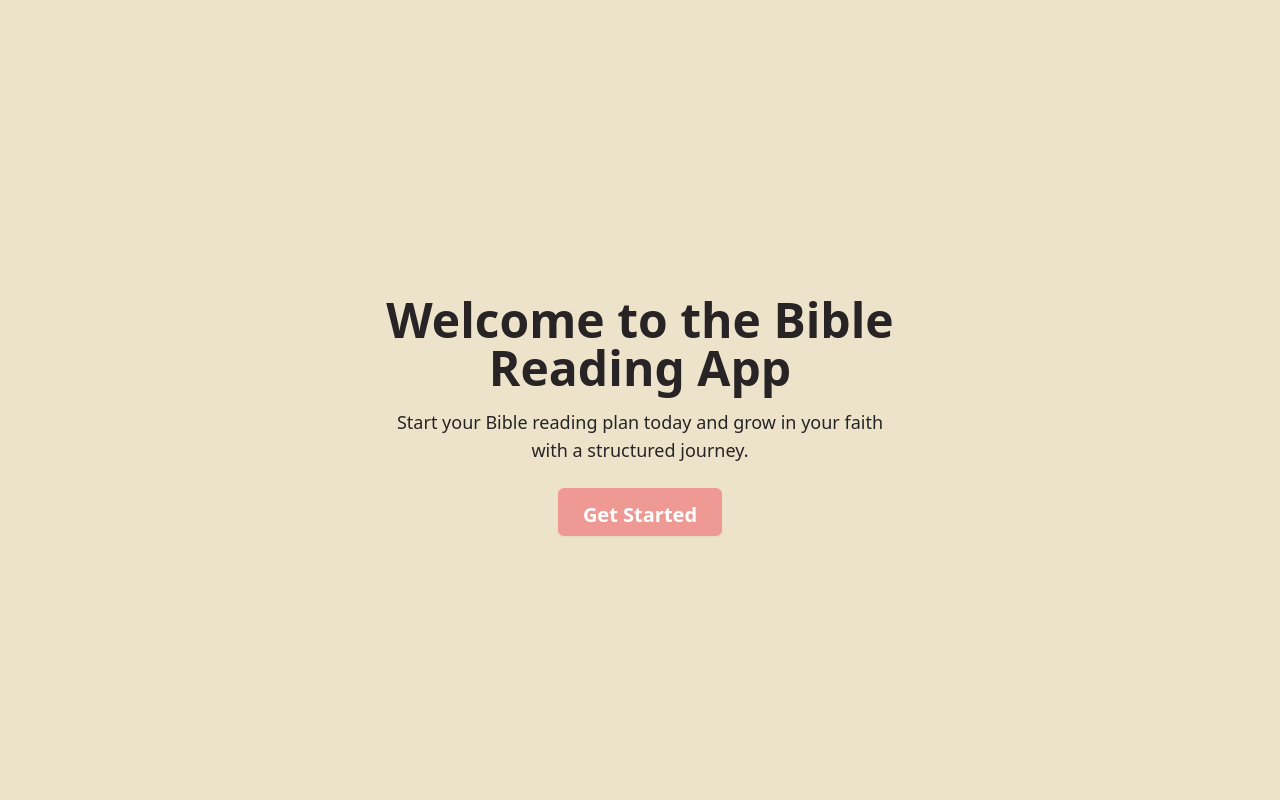
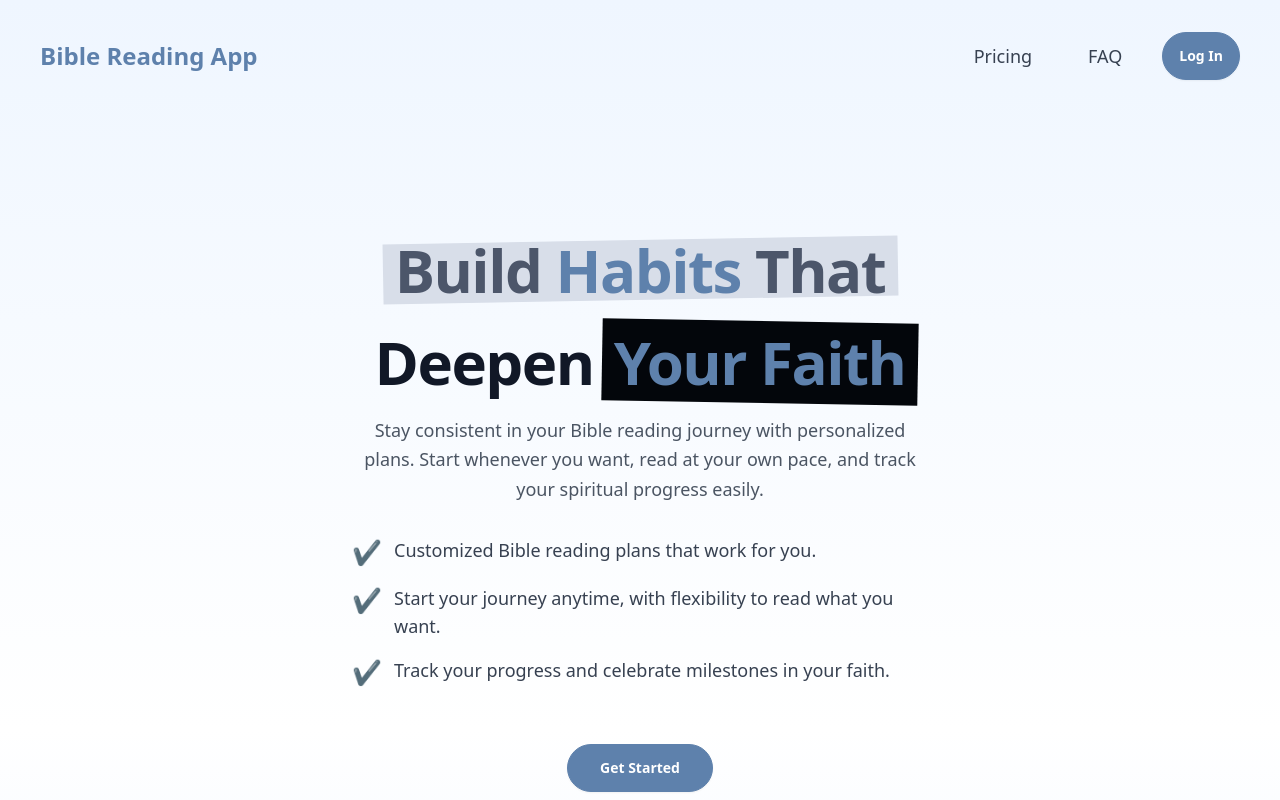
Before and after one commit to bschm0622/bible-app, a Next.js app: page / in a window 1280 px wide. Shown: the top 800 px of the page. Built offline with nearby package versions, Linux system fonts and the light colour scheme.

Commit message:
stylistic changes - nord theme (#19)
* stylistic changes - nord theme

* more ui changes- fine grained

* few more small cosmetic changes

* cosmetic updates on plans/create

```diff
--- a/src/app/globals.css
+++ b/src/app/globals.css
@@ -16,8 +16,9 @@ main {
 
 
 body {
-  @apply bg-base-100 text-base-content font-sans;
+  @apply bg-white text-base-content font-sans;
 }
+
 
 /* Add custom styles after the existing Tailwind configuration */
 
--- a/src/app/layout.tsx
+++ b/src/app/layout.tsx
@@ -12,9 +12,13 @@ export default function RootLayout({
 }) {
   return (
     <html lang="en">
-      <body>
-        {/* Page Content */}
-        <main className="container mx-auto p-4">{children}</main>
+      <head>
+        <meta charSet="UTF-8" />
+        <meta name="viewport" content="width=device-width, initial-scale=1.0" />
+        <title>{metadata.title}</title>
+      </head>
+      <body className="bg-white text-gray-900"> {/* Apply no background here */}
+        {children}
       </body>
     </html>
   );
--- a/src/app/page.tsx
+++ b/src/app/page.tsx
@@ -1,19 +1,102 @@
-import Link from 'next/link';
+import Link from "next/link";
 
 export default function LandingPage() {
   return (
-    <div className="hero min-h-screen">
-      <div className="hero-content text-center">
-        <div className="max-w-lg">
-          <h1 className="text-5xl font-bold mb-4">Welcome to the Bible Reading App</h1>
-          <p className="mb-6 text-lg">Start your Bible reading plan today and grow in your faith with a structured journey.</p>
+    <div className="bg-gradient-to-b from-blue-50 via-white to-blue-100 min-h-screen">
+      {/* Navbar */}
+      <nav className="navbar bg-transparent top-0 left-0 w-full z-50 shadow-none">
+        <div className="container mx-auto flex justify-between items-center px-8 py-6">
+          <Link href="/" className="text-2xl font-semibold text-primary">
+            Bible Reading App
+          </Link>
+          <div className="flex items-center gap-6">
+            <ul className="menu menu-horizontal p-0 space-x-6 text-lg">
+              <li>
+                <a href="#pricing" className="text-gray-700 hover:text-primary">
+                  Pricing
+                </a>
+              </li>
+              <li>
+                <a href="#faq" className="text-gray-700 hover:text-primary">
+                  FAQ
+                </a>
+              </li>
+            </ul>
+            <Link href="/login">
+              <button className="btn btn-primary rounded-full text-white hover:bg-primary-focus transition duration-300">
+                Log In
+              </button>
+            </Link>
+          </div>
+        </div>
+      </nav>
+
+      {/* Hero Section */}
+      <section className="flex flex-col items-center justify-center max-w-7xl mx-auto text-center py-32 px-8">
+        <div className="lg:w-1/2">
+          <h1 className="font-extrabold text-4xl lg:text-6xl tracking-tight flex flex-col gap-4 items-center">
+            <span className="relative">
+              <span className="absolute bg-neutral-content -left-2 -top-1 -bottom-1 -right-2 md:-left-3 md:-top-0 md:-bottom-0 md:-right-3 -rotate-1"></span>
+              <span className="text-neutral relative">
+                Build <span className="relative text-primary">Habits</span> That
+              </span>
+            </span>
+            <span className="whitespace-nowrap relative mt-4">
+              <span className="mr-3 sm:mr-4 md:mr-5">Deepen</span>
+              <span className="relative whitespace-nowrap">
+                <span className="absolute bg-primary-content -left-2 -top-1 -bottom-1 -right-2 md:-left-3 md:-top-0 md:-bottom-0 md:-right-3 rotate-1"></span>
+                <span className="relative text-primary">Your Faith</span>
+              </span>
+            </span>
+          </h1>
+
+
+          <p className="text-lg text-gray-600 mb-8 max-w-xl mx-auto leading-relaxed mt-6">
+            Stay consistent in your Bible reading journey with personalized plans. Start whenever you want, read at your own pace, and track your spiritual progress easily.
+          </p>
+
+          <ul className="list-none text-left max-w-xl mx-auto text-lg mb-8 space-y-4 text-gray-700">
+            <li className="flex items-start">
+              <span className="text-primary text-2xl mr-3">✔</span>
+              <span>Customized Bible reading plans that work for you.</span>
+            </li>
+            <li className="flex items-start">
+              <span className="text-primary text-2xl mr-3">✔</span>
+              <span>Start your journey anytime, with flexibility to read what you want.</span>
+            </li>
+            <li className="flex items-start">
+              <span className="text-primary text-2xl mr-3">✔</span>
+              <span>Track your progress and celebrate milestones in your faith.</span>
+            </li>
+          </ul>
+
           <Link href="/login">
-            <button className="btn btn-primary text-white py-3 px-6 rounded-md text-xl">
+            <button className="btn btn-primary px-8 py-3 rounded-full text-white hover:bg-primary-focus transition duration-300 mt-6">
               Get Started
             </button>
           </Link>
         </div>
-      </div>
+      </section>
+
+
+
+      {/* Pricing Section */}
+      <section id="pricing" className="bg-white py-16 px-8 text-center">
+        <h2 className="text-4xl font-bold text-primary mb-6">Pricing</h2>
+        <p className="text-lg text-gray-700 max-w-3xl mx-auto">
+          Simple, affordable pricing for all types of Bible readers. Choose a plan that fits your pace and journey.
+        </p>
+        <p className="text-sm text-gray-500 mt-4">Details coming soon...</p>
+      </section>
+
+      {/* FAQ Section */}
+      <section id="faq" className="bg-gray-50 py-16 px-8 text-center">
+        <h2 className="text-4xl font-bold text-primary mb-6">Frequently Asked Questions</h2>
+        <p className="text-lg text-gray-700 max-w-3xl mx-auto">
+          Got questions? We’ve got answers. Here’s a quick guide to get you started.
+        </p>
+        <p className="text-sm text-gray-500 mt-4">FAQ content coming soon...</p>
+      </section>
     </div>
   );
 }
--- a/src/components/LogoutButton.tsx
+++ b/src/components/LogoutButton.tsx
@@ -38,7 +38,7 @@ export default function LogoutButton() {
     <button
       onClick={handleSignOut}
       disabled={isLoading}
-      className="px-4 py-2 rounded-md bg-red-600 text-white hover:bg-red-700 disabled:opacity-50"
+      className="btn btn-base-300 w-full md:w-auto px-6 py-3 rounded-lg text-black hover:bg-base-200 disabled:opacity-50"
     >
       {isLoading ? 'Signing out...' : 'Sign Out'}
     </button>
--- a/src/components/Navbar.tsx
+++ b/src/components/Navbar.tsx
@@ -1,7 +1,7 @@
 "use client";
 
 import Link from "next/link";
-import LogoutButton from "@components/LogoutButton"
+import LogoutButton from "@components/LogoutButton";
 
 const Navbar = () => {
   return (
@@ -12,7 +12,7 @@ const Navbar = () => {
       {/* Main Content */}
       <div className="drawer-content relative z-0">
         {/* Navbar */}
-        <div className="navbar bg-base-300 w-full">
+        <div className="navbar bg-base-100 border-b w-full">
           {/* Mobile Drawer Toggle */}
           <div className="flex-none lg:hidden">
             <label htmlFor="my-drawer-3" className="btn btn-square btn-ghost">
@@ -34,19 +34,23 @@ const Navbar = () => {
 
           {/* Navbar Title */}
           <div className="mx-2 flex-1 px-2">
-            <Link href="/" className="text-xl font-bold">
+            <Link href="/" className="btn btn-ghost text-xl">
               Bible Reading App
             </Link>
           </div>
 
           {/* Desktop Menu */}
-          <div className="hidden flex-none lg:block">
+          <div className="hidden flex-none lg:flex items-center">
             <ul className="menu menu-horizontal">
               <li><Link href="/">Home</Link></li>
               <li><Link href="/plans/create">Create Plan</Link></li>
               <li><Link href="/plans/view">View Plans</Link></li>
-              <li><LogoutButton/></li>
             </ul>
+
+            {/* Logout Button */}
+            <div>
+              <LogoutButton />
+            </div>
           </div>
         </div>
 
@@ -67,7 +71,7 @@ const Navbar = () => {
           <li><Link href="/">Home</Link></li>
           <li><Link href="/plans/create">Create Plan</Link></li>
           <li><Link href="/plans/view">View Plans</Link></li>
-          <li><LogoutButton/></li>
+          <li><LogoutButton /></li>
         </ul>
       </div>
     </div>
--- a/src/components/customSelect.tsx
+++ b/src/components/customSelect.tsx
@@ -10,50 +10,53 @@ const customStyles: StylesConfig = {
   control: (provided) => ({
     ...provided,
     borderWidth: '2px',
-    borderColor: '#ccc',
-    borderRadius: '0.5rem', // Rounded corners for the input box
-    padding: '0.25rem 0.5rem',
-    backgroundColor: '#ffffff',
+    borderColor: '#D8DEE9', // base-300 color for the border
+    borderRadius: '0.375rem', // Rounded corners
+    padding: '0.25rem 0.75rem',
+    backgroundColor: '#FFFFFF', // base-100 color for background
     boxShadow: 'none',
     minHeight: 'auto',
     display: 'flex',
     alignItems: 'center',
+    transition: 'border-color 0.3s ease', // Smooth transition on focus
+    ':hover': {
+      borderColor: '#5E81AC', // primary-focus color on hover
+    },
   }),
   menu: (provided) => ({
     ...provided,
-    backgroundColor: '#ffffff',
-    borderColor: '#ccc',
+    backgroundColor: '#FFFFFF', // base-100 color for menu background
+    borderColor: '#D8DEE9', // base-300 for menu border
     borderRadius: '0.375rem',
     boxShadow: '0 4px 6px rgba(0, 0, 0, 0.1)',
   }),
   option: (provided, state) => ({
     ...provided,
     padding: '0.5rem 1rem',
-    backgroundColor: state.isSelected ? '#0d6efd' : '#ffffff',
-    color: state.isSelected ? '#ffffff' : '#333',
+    backgroundColor: state.isSelected ? '#FFFFFF' : '#FFFFFF', // primary color for selected option
+    color: state.isSelected ? '#ECEFF4' : '#2E3440', // base-content color for normal option
     fontWeight: state.isSelected ? '600' : '400',
     ':hover': {
-      backgroundColor: '#f0f0f0',
+      backgroundColor: '#81A1C1', // primary-focus color on hover
     },
   }),
   multiValue: (provided) => ({
     ...provided,
-    backgroundColor: '#0d6efd',
-    color: 'white',
+    backgroundColor: '#81A1C1', // primary color for multi values
+    color: '#000000', // base-100 color for multi-value text
     borderRadius: '0.375rem',
-    padding: '0.25rem 0.5rem',
     margin: '0.125rem',
   }),
   multiValueLabel: (provided) => ({
     ...provided,
-    color: 'white',
+    color: '#000000', // base-100 color for multi-value label
     fontWeight: '600',
   }),
   multiValueRemove: (provided) => ({
     ...provided,
-    color: 'white',
+    color: '#000000',
     ':hover': {
-      backgroundColor: '#ff0000',
+      backgroundColor: '#D8DEE9', // error color for remove button hover
     },
   }),
 };
--- /dev/null
+++ b/src/types/index 2.ts
@@ -0,0 +1 @@
+//intentionally left blank
--- a/tailwind.config.js
+++ b/tailwind.config.js
@@ -19,7 +19,7 @@ module.exports = {
       // "emerald",
       // "corporate",
       // "synthwave",
-      "retro",
+      // "retro",
       // "cyberpunk",
       // "valentine",
       // "halloween",
@@ -42,7 +42,7 @@ module.exports = {
       // "coffee",
       // "winter",
       // "dim",
-      // "nord",
+      "nord",
       // "sunset",
     ],
 }
```
Also changed, not shown: src/app/(auth)/plans/create/page.tsx (+7 -7 lines), src/app/(public)/login/page.tsx (+14 -12 lines), src/components/dateRangePicker.tsx (+40 -17 lines).
